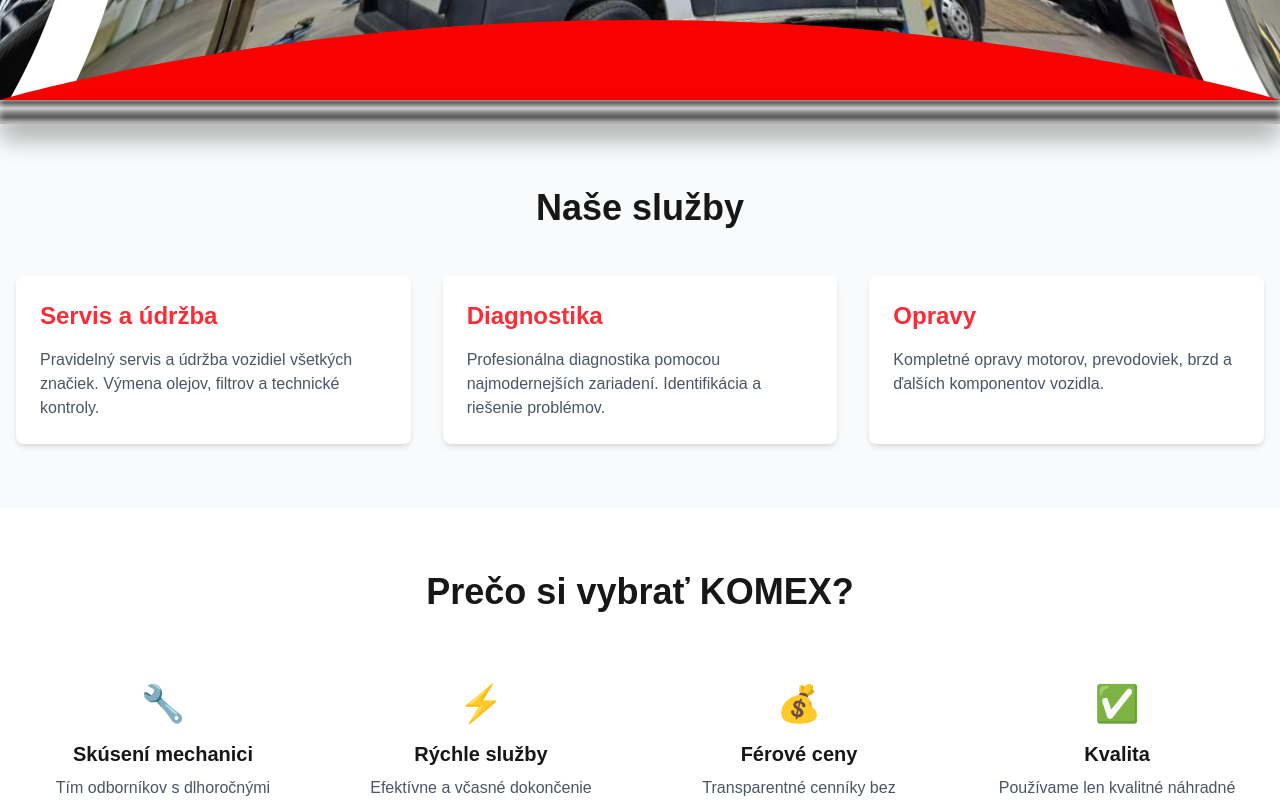
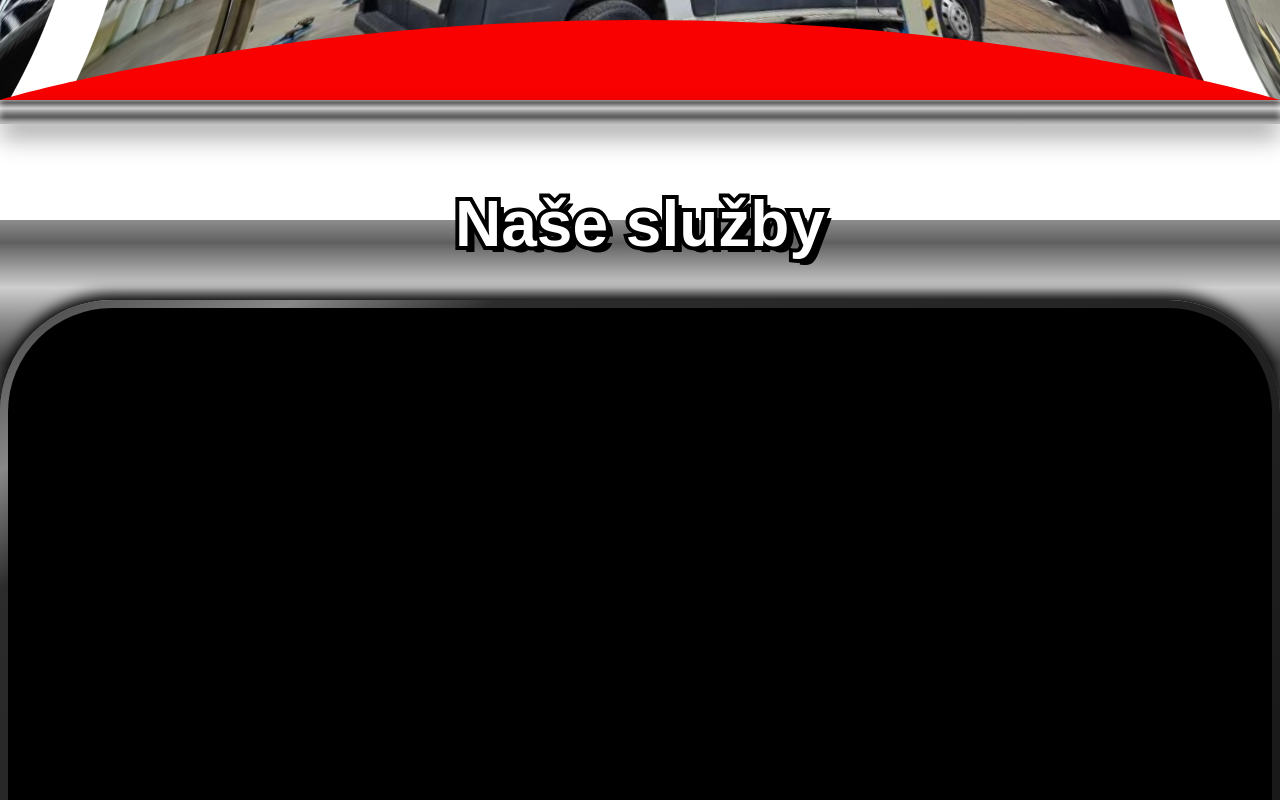
Before and after one commit to simonjedinak/rpj-komex, a Next.js app: page / in a window 1280 px wide. Shown: the part 820-1620 px from the top of the page. Built offline with nearby package versions, Linux system fonts and the light colour scheme.

Commit message:
display, stroke text tag/shadow size

```diff
--- /dev/null
+++ b/app/components/Display.tsx
@@ -0,0 +1,16 @@
+"use client";
+
+import React from "react";
+
+export default function Display({ className = "" }: { className?: string }) {
+  return (
+    <div
+      className={`rounded-t-[7rem] p-2 bg-[linear-gradient(150deg,#404040_0%,#888888_13%,#2d2c2c_22%,#171717_100%)]
+        shadow-[0px_-4px_14px_2px_#000002] ${className}`}
+    >
+      <div className="bg-black rounded-t-[calc(7rem-8px)] py-20 px-10 w-full h-140">
+        {/* Your content */}
+      </div>
+    </div>
+  );
+}
--- a/app/components/Navbar.tsx
+++ b/app/components/Navbar.tsx
@@ -45,6 +45,7 @@
         <div className="flex justify-between items-center bg-chrome2 inset-chrome w-full px-10 py-6 rounded-xs">
           <StrokeText
             strokeWidth={6}
+            tag="h1"
             className="text-5xl font-bold text-shadow-main"
           >
             Profesionálna starostlivosť
--- a/app/components/StrokeText.tsx
+++ b/app/components/StrokeText.tsx
@@ -3,6 +3,8 @@
   strokeWidth?: number;
   strokeColor?: string;
   className?: string;
+  tag?: "span" | "p" | "h1" | "h2" | "h3" | "h4" | "h5" | "h6";
+  shadowSize?: number;
 }
 
 export default function StrokeText({
@@ -10,14 +12,20 @@
   strokeWidth = 4,
   strokeColor = "black",
   className = "",
+  tag = "span",
+  shadowSize = 2,
 }: StrokeTextProps) {
+  const Tag = tag;
   return (
-    <span className={`relative inline-block ${className}`}>
+    <span className={`relative inline-block text-white ${className}`}>
       {/* Stroke layer (behind) */}
       <span
         className="absolute left-0 top-0"
         style={{
           WebkitTextStroke: `${strokeWidth}px ${strokeColor}`,
+          textShadow: `${shadowSize}px ${
+            shadowSize - shadowSize / 5
+          }px 0 ${strokeColor}`,
           color: "transparent",
         }}
         aria-hidden="true"
@@ -25,7 +33,7 @@
         {children}
       </span>
       {/* Text layer (on top) */}
-      <span className="relative">{children}</span>
+      <Tag className="relative">{children}</Tag>
     </span>
   );
 }
--- a/app/globals.css
+++ b/app/globals.css
@@ -48,6 +48,17 @@
   );
 }
 
+.border-chrome {
+  border-image: linear-gradient(
+      180deg,
+      #404040 0%,
+      #888888 13%,
+      #2d2c2c 22%,
+      #171717 100%
+    )
+    1;
+}
+
 .inset-chrome {
   box-shadow: inset 0px 4px 6px rgba(255, 255, 255, 0.6);
 }
--- a/app/page.tsx
+++ b/app/page.tsx
@@ -1,9 +1,11 @@
+import Display from "./components/Display";
 import FisheyeCarousel from "./components/FisheyeCarousel";
+import StrokeText from "./components/StrokeText";
 import SvgBar from "./components/SvgBar";
 
 export default function Home() {
   return (
-    <main className="flex-1">
+    <main className="flex-1 text-black bg-white">
       <section className="relative from-gray-900 to-gray-800 text-white overflow-hidden">
         <SvgBar className="rotate-180 top-0" />
         <FisheyeCarousel />
@@ -11,38 +13,17 @@
       </section>
       <div className="h-6 w-full relative bg-chrome2 shadow-navbar-inset-chrome "></div>
 
-      <section id="sluzby" className="py-16 bg-gray-50">
-        <div className="container mx-auto px-4">
-          <h2 className="text-4xl font-bold text-center mb-12">Naše služby</h2>
-          <div className="grid grid-cols-1 md:grid-cols-3 gap-8">
-            <div className="bg-white p-6 rounded-lg shadow-md">
-              <h3 className="text-2xl font-semibold mb-4 text-red-500">
-                Servis a údržba
-              </h3>
-              <p className="text-gray-600">
-                Pravidelný servis a údržba vozidiel všetkých značiek. Výmena
-                olejov, filtrov a technické kontroly.
-              </p>
-            </div>
-            <div className="bg-white p-6 rounded-lg shadow-md">
-              <h3 className="text-2xl font-semibold mb-4 text-red-500">
-                Diagnostika
-              </h3>
-              <p className="text-gray-600">
-                Profesionálna diagnostika pomocou najmodernejších zariadení.
-                Identifikácia a riešenie problémov.
-              </p>
-            </div>
-            <div className="bg-white p-6 rounded-lg shadow-md">
-              <h3 className="text-2xl font-semibold mb-4 text-red-500">
-                Opravy
-              </h3>
-              <p className="text-gray-600">
-                Kompletné opravy motorov, prevodoviek, brzd a ďalších
-                komponentov vozidla.
-              </p>
-            </div>
-          </div>
+      <section className="flex flex-col items-center">
+        <StrokeText
+          strokeWidth={7.8}
+          tag="h2"
+          shadowSize={7}
+          className="text-[4rem] font-bold translate-y-13"
+        >
+          Naše služby
+        </StrokeText>
+        <div className="pt-20 bg-chrome2 bg-size-[100%_30%] bg-no-repeat w-full">
+          <Display className="w-full" />
         </div>
       </section>
 
```
